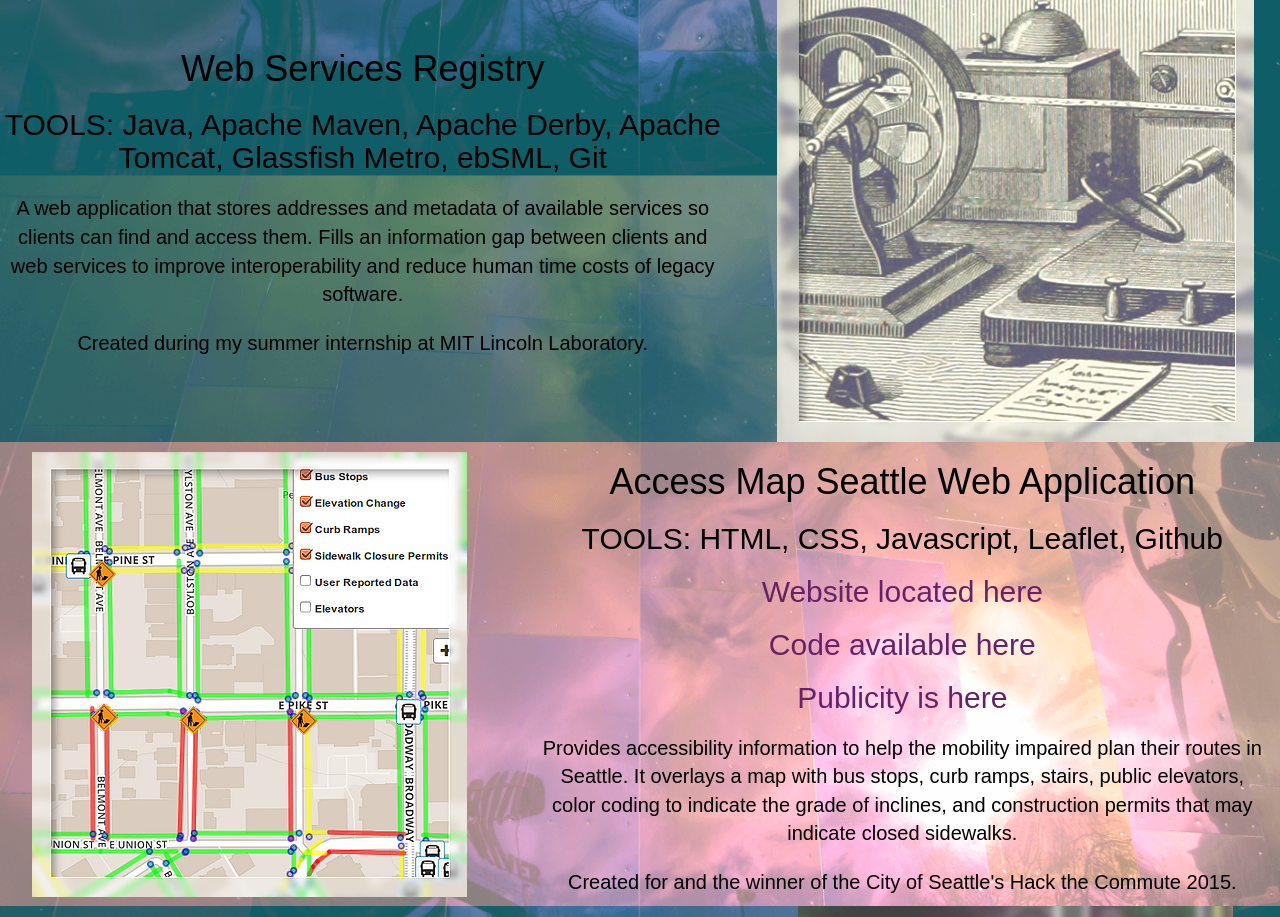
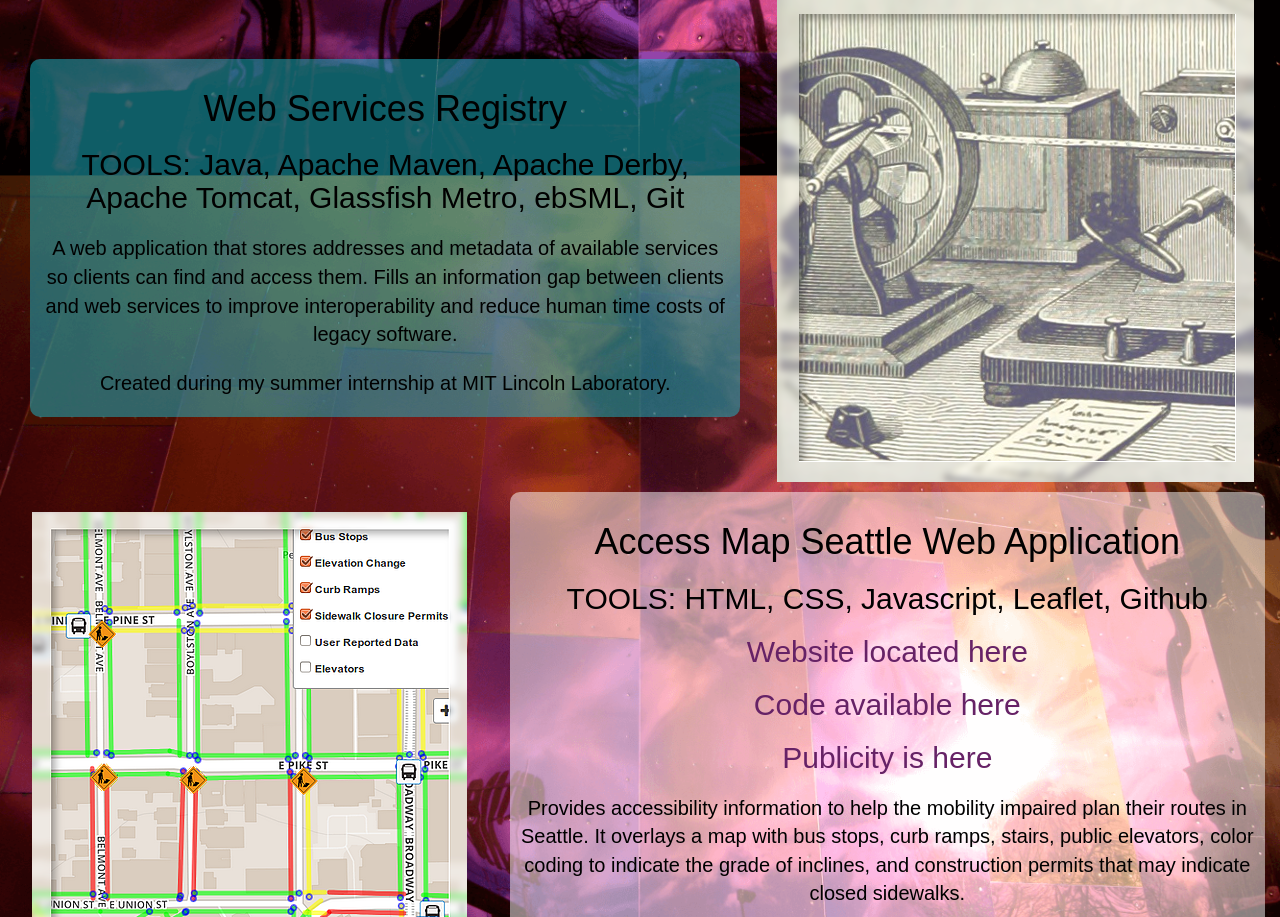
Before and after one commit to Reagankm/portfolio, a plain HTML site: page portfolio.html in a window 1280 px wide. Shown: the part 1745-2662 px from the top of the page. Drawn offline with Linux system fonts and the light colour scheme; a web font is replaced by a local one.

Commit message:
Changed portfolio so it uses frosted panes

```diff
--- a/assets/css/custom.css
+++ b/assets/css/custom.css
@@ -437,14 +437,33 @@
     font-size: 24px;
 }
 
-
-.portfolio-item.odd{
-    background: rgba(29, 186, 204, .5);
+.pane {
+    border-radius: 10px;
+    padding: 10px;
 }
 
-.portfolio-item.even{
+.portfolio-item {
+    margin-top: 10px;
+    margin-bottom: 10px;
+}
+
+
+.portfolio-item.odd .pane{
+    background: rgba(29, 186, 204, .5);
+    margin-left: 30px;
+
+
+}
+
+.portfolio-item.odd .text {
+    padding-right: 0;
+}
+
+
+.portfolio-item.even .pane{
     /*background: rgba(102, 34, 102, .5);*/
     background: rgba(255, 255, 255, .5);
+    margin-left: -30px;
 }
 
 .portfolio-item.even a{
@@ -551,12 +570,3 @@
     margin-bottom: 0px;
     font-size: 20px;
 }
-
-
-/*
-
-#project-body .footer {
-    margin-top: -5px;
-    text-align: left;
-}
-*/
--- a/portfolio.html
+++ b/portfolio.html
@@ -67,11 +67,13 @@
                         <img src="assets/img/pretty_alembic.png" alt="Screenshot of Alembic Android app">
                     </div>
                     <div class="col-md-7 text">
+                        <div class="pane">
                         <h1>Alembic Android App</h1>
                         <h2>TOOLS: Android, Java, MySQL, SQLite, PHP, JSoup</h2>
                         <h2><a href="https://drive.google.com/file/d/0B6tbhW7VupPNM3NMcEhyc0ZYMDg/view">Demo available here</a></h2>
                         <p>Scrapes product info off an alt-goth perfume site and lets users rate scents they've tried.  Features a recommendation agent that recommends new scents based on the ingredients of the scents they've rated highly.</p>
                         <p>Created for a Mobile Development class (but mostly because I want to be able to use that recommendation agent).</p>
+                        </div>
                     </div>
                 </div>
         </section><!-- END ALEMBIC -->
@@ -81,6 +83,7 @@
 
             <div class="row">
                 <div class="col-md-7 text">
+                    <div class="pane">
                     <h1>TwitListed Twitter App</h1>
                     <h2>TOOLS: Python, Tweepy, Flask, Git</h2>
                     <h2><a href="https://github.com/Reagankm/TwitListed">Code available here</a></h2>
@@ -92,6 +95,7 @@
                             <li>Accounts who tweet less than once per day</li>
                         </ul>
                     </p>
+                    </div>
                 </div><!-- end col -->
                 <div class="col-md-5">
                     <img src="assets/img/pretty_twitlisted.png" alt="Screenshot of lists from TwitListed app" align="right">
@@ -107,11 +111,13 @@
                     <img src="assets/img/pretty_alembic.png" alt="Screenshot of Alembic Android app">
                 </div>
                 <div class="col-md-7 text">
+                    <div class="pane">
                     <h1>Knock Knock Joke Generator</h1>
                     <h2>TOOLS: Python, NLTK, Github</h2>
                     <h2><a href="https://github.com/Reagankm/KnockKnock">Code available here</a></h2>
                     <p>Accepts a user-input value for "Who's there" then constructs a knock-knock joke around it based on text of loaded corpuses.</p>
                     <p>Created for an Artificial Intelligence class and because I'm fascinated by NLP.</p>
+                    </div>
                 </div>
             </div>
         </section><!-- END KNOCK KNOCK -->
@@ -121,11 +127,13 @@
 
             <div class="row">
                 <div class="col-md-7 text">
+                    <div class="pane">
                     <h1>Web Services Registry</h1>
                     <h2>TOOLS: Java, Apache Maven, Apache Derby, Apache Tomcat, Glassfish Metro, ebSML, Git</h2>
 
                     <p>A web application that stores addresses and metadata of available services so clients can find and access them.  Fills an information gap between clients and web services to improve interoperability and reduce human time costs of legacy software.</p>
                     <p>Created during my summer internship at MIT Lincoln Laboratory.</p>
+                    </div>
                 </div>
                 <div class="col-md-5">
                     <img src="assets/img/pretty_telegraph.png" alt="Old fashioned telegraph">
@@ -141,6 +149,7 @@
                     <img src="assets/img/pretty_hackcessible.png" alt="Screenshot of Access Map">
                 </div>
                 <div class="col-md-7 text">
+                    <div class="pane">
                     <h1>Access Map Seattle Web Application</h1>
                     <h2>TOOLS: HTML, CSS, Javascript, Leaflet, Github</h2>
                     <h2><a href="http://www.accessmapseattle.com/">Website located here</a></h2>
@@ -148,6 +157,7 @@
                     <h2><a href="http://www.geekwire.com/2015/app-that-helps-people-in-wheelchairs-plan-travel-routes-wins-first-place-at-civic-hackathon/">Publicity is here</a></h2>
                     <p>Provides accessibility information to help the mobility impaired plan their routes in Seattle.  It overlays a map with bus stops, curb ramps, stairs, public elevators, color coding to indicate the grade of inclines, and construction permits that may indicate closed sidewalks.</p>
                     <p>Created for and the winner of the City of Seattle's Hack the Commute 2015.</p>
+                    </div>
                 </div>
             </div>
         </section><!-- END ACCESS MAP -->
@@ -158,11 +168,13 @@
             <div class="row">
 
                 <div class="col-md-7 text">
+                    <div class="pane">
                     <h1>Creepy Tetris</h1>
                     <h2>TOOLS: Java Swing, Subversion, Eclipse</h2>
                     <h2><a href="https://youtu.be/No-ZRJ2q1zc">Demo available here</a></h2>
                     <p>In addition to the normal Tetris mode, includes an optional Creepy Tetris mode with a story introduction and conclusions that vary based on win or loss state, dynamic wallpaper that changes as the game progresses, atmostpheric music and ghostly sound effects, and custom voice recordings indicating increasing distress as the blocks grow higher and relief when lines are cleared.</p>
                     <p>Created as a class assignment where the extra credit option was to "add one additional feature to the basic Tetris game".</p>
+                    </div>
                 </div>
                 <div class="col-md-5">
                     <img src="assets/img/pretty_tetris.png" alt="Screenshot of Creepy Tetris">
@@ -178,12 +190,14 @@
                     <img src="assets/img/pretty_aces_four.png" alt="Screenshot of new Aces Four website">
                 </div>
                 <div class="col-md-7 text">
+                    <div class="pane">
                     <h1>Aces Four Construction Website</h1>
                     <h2>TOOLS: HTML, CSS, Bootstrap</h2>
                     <h2><a href="http://reagankm.github.io/">Website located here</a></h2>
                     <h2><a href="http://www.github.com/Reagankm/reagankm.github.io">Code available here</a></h2>
                     <p>Redesigned the website for a family-owned construction company to present a more professional interface while maintaining a "family run business" feel. The original site design can be seen at <a href="http://www.acesfour.com">acesfour.com</a>.</p>
                     <p>Created as a project for myself to learn about web development.</p>
+                    </div>
                 </div>
             </div>
         </section><!-- END ACES FOUR -->
@@ -194,10 +208,12 @@
             <div class="row">
 
                 <div class="col-md-7 text">
+                    <div class="pane">
                     <h1>Netsuite Automation Script</h1>
                     <h2>TOOLS: Python, Selenium</h2>
                     <p>Automates operation of a customer relationship management website based on input from an Excel file, thereby saving significant time and effort in resolving a large number of identical cases.</p>
                     <p>Created to solve a problem where a computer glitch had caused thousands of nonsense customer emails to enter a call center's customer relationship management site, creating thousands of unresolved cases which interfered with accurate reporting. Each case had to be individually opened and required fields appropriately selected before the case could be closed.</p>
+                    </div>
                 </div>
                 <div class="col-md-5">
                     <img src="assets/img/pretty_telegraph2.png" alt="Picture of old fashioned telegraph">
@@ -213,11 +229,13 @@
                     <img src="assets/img/pretty_char_creator.png" alt="Screenshot of character creator">
                 </div>
                 <div class="col-md-7 text">
+                    <div class="pane">
                     <h1>RPG Character Creator</h1>
                     <h2>TOOLS: Visual Basic, Visual Studio</h2>
                     <h2><a href="http://www.github.com/Reagankm/CharacterCreator">Code available here</a></h2>
                     <p>Guides creation of a character for an unpublished tabletop gaming system.  Rules, equipment, and skills are imported from .csv files.  Modifies stats as skills are selected for training or specialization and equipment is purchased and worn.</p>
                     <p>Created following my first programming class, for fun and to replace the 12 page, multi-tab spreadsheets otherwise required for managing characters in a friend's homemade tabletop role playing game.</p>
+                    </div>
                 </div>
             </div>
         </section><!-- END RPG -->
@@ -228,10 +246,12 @@
             <div class="row">
 
                 <div class="col-md-7 text">
+                    <div class="pane">
                     <h1>Notification Android App</h1>
                     <h2>TOOLS: Android, Java, Git</h2>
                     <p>At a user-selected frequency, displays the odds of a random unlikely event paired with the odds of being in a distracted driving crash.  Displays notifications only while phone is in use and not while locked or in a rest state, to avoid causing distraction while driving.</p>
                     <p>Created for and won 2nd place at the 2014 UW Seattle chapter of the International Women's Day Hackathon.</p>
+                    </div>
                 </div>
                 <div class="col-md-5">
                     <img src="assets/img/pretty_phone.png" alt="Two people on a tin can phone">
```
